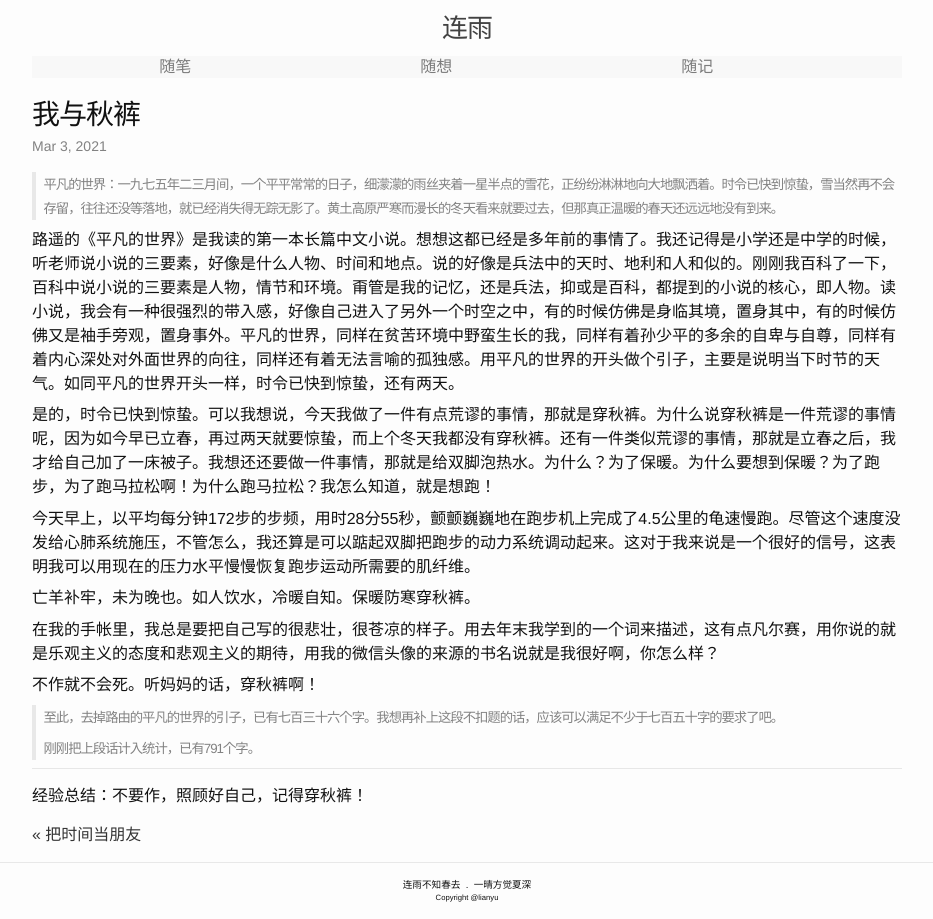
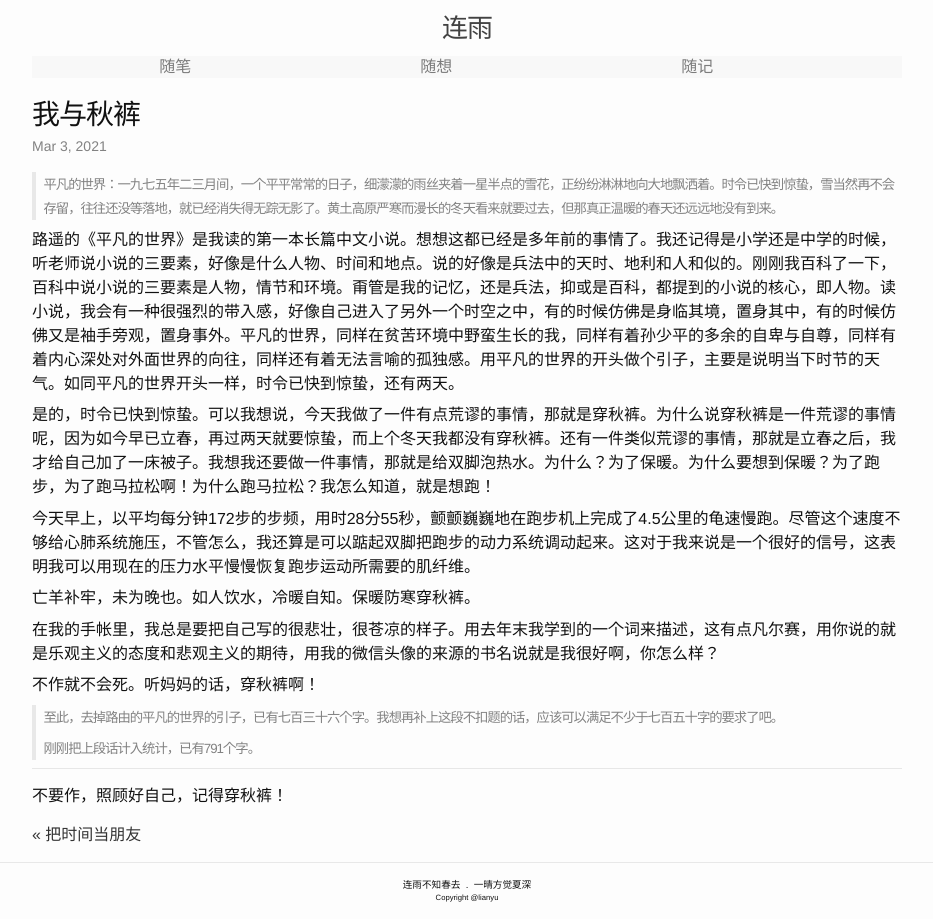
Before and after one commit to lianyu1115/lianyu, a Jekyll site: the page built from _essays/2021-03-03-我与秋裤.md, in a window 1280 px wide. Shown: the whole page, without its empty margins (173-1106 px from the left). Built offline with Jekyll 4.4.1, drawn with Linux system fonts in a browser that asks for light colours.

Commit message:
Update 2021-03-03-我与秋裤.md

```diff
--- a/_essays/2021-03-03-我与秋裤.md
+++ b/_essays/2021-03-03-我与秋裤.md
@@ -10,9 +10,9 @@ tags: ''
 
 路遥的《平凡的世界》是我读的第一本长篇中文小说。想想这都已经是多年前的事情了。我还记得是小学还是中学的时候，听老师说小说的三要素，好像是什么人物、时间和地点。说的好像是兵法中的天时、地利和人和似的。刚刚我百科了一下，百科中说小说的三要素是人物，情节和环境。甭管是我的记忆，还是兵法，抑或是百科，都提到的小说的核心，即人物。读小说，我会有一种很强烈的带入感，好像自己进入了另外一个时空之中，有的时候仿佛是身临其境，置身其中，有的时候仿佛又是袖手旁观，置身事外。平凡的世界，同样在贫苦环境中野蛮生长的我，同样有着孙少平的多余的自卑与自尊，同样有着内心深处对外面世界的向往，同样还有着无法言喻的孤独感。用平凡的世界的开头做个引子，主要是说明当下时节的天气。如同平凡的世界开头一样，时令已快到惊蛰，还有两天。
 
-是的，时令已快到惊蛰。可以我想说，今天我做了一件有点荒谬的事情，那就是穿秋裤。为什么说穿秋裤是一件荒谬的事情呢，因为如今早已立春，再过两天就要惊蛰，而上个冬天我都没有穿秋裤。还有一件类似荒谬的事情，那就是立春之后，我才给自己加了一床被子。我想还还要做一件事情，那就是给双脚泡热水。为什么？为了保暖。为什么要想到保暖？为了跑步，为了跑马拉松啊！为什么跑马拉松？我怎么知道，就是想跑！
+是的，时令已快到惊蛰。可以我想说，今天我做了一件有点荒谬的事情，那就是穿秋裤。为什么说穿秋裤是一件荒谬的事情呢，因为如今早已立春，再过两天就要惊蛰，而上个冬天我都没有穿秋裤。还有一件类似荒谬的事情，那就是立春之后，我才给自己加了一床被子。我想我还要做一件事情，那就是给双脚泡热水。为什么？为了保暖。为什么要想到保暖？为了跑步，为了跑马拉松啊！为什么跑马拉松？我怎么知道，就是想跑！
 
-今天早上，以平均每分钟172步的步频，用时28分55秒，颤颤巍巍地在跑步机上完成了4.5公里的龟速慢跑。尽管这个速度没发给心肺系统施压，不管怎么，我还算是可以踮起双脚把跑步的动力系统调动起来。这对于我来说是一个很好的信号，这表明我可以用现在的压力水平慢慢恢复跑步运动所需要的肌纤维。
+今天早上，以平均每分钟172步的步频，用时28分55秒，颤颤巍巍地在跑步机上完成了4.5公里的龟速慢跑。尽管这个速度不够给心肺系统施压，不管怎么，我还算是可以踮起双脚把跑步的动力系统调动起来。这对于我来说是一个很好的信号，这表明我可以用现在的压力水平慢慢恢复跑步运动所需要的肌纤维。
 
 亡羊补牢，未为晚也。如人饮水，冷暖自知。保暖防寒穿秋裤。
 
@@ -26,4 +26,4 @@ tags: ''
 
 - - -
 
-经验总结：不要作，照顾好自己，记得穿秋裤！
+不要作，照顾好自己，记得穿秋裤！
```
